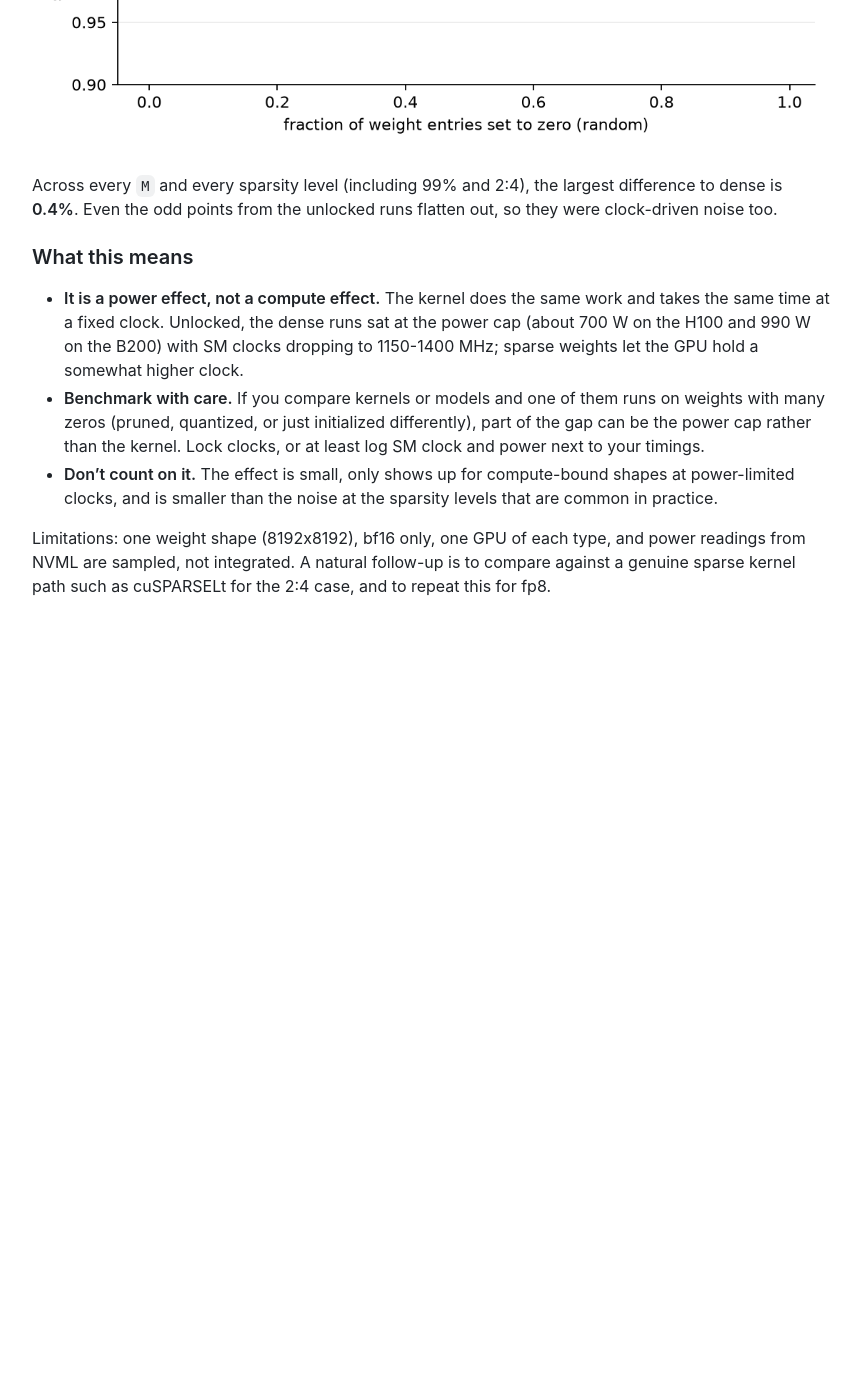
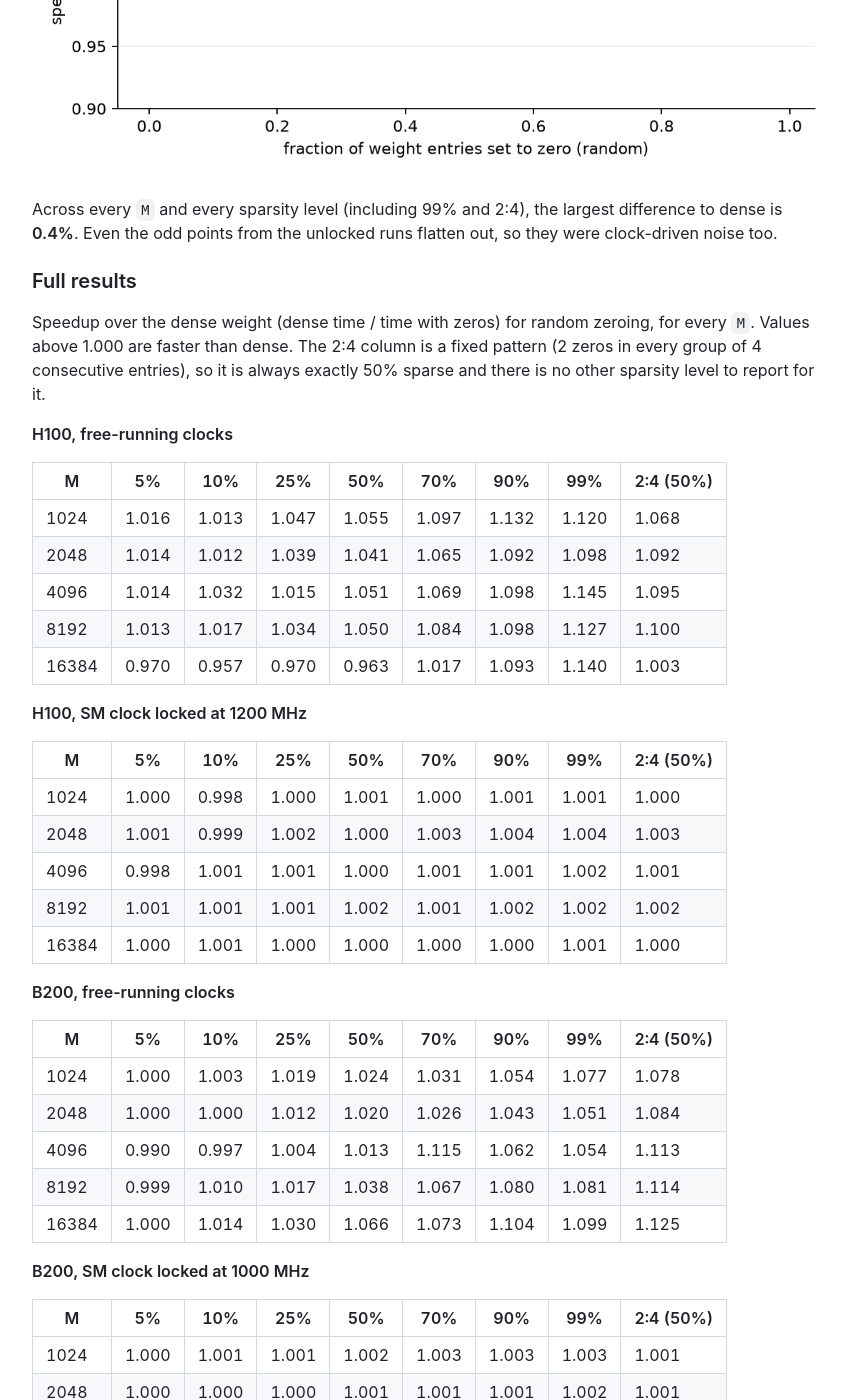
Before and after one commit to GeometricAGI/GeometricAGI.github.io, a Jekyll site: the page built from _posts/2026-10-02-sparse-matmul-speedup.md, in a window 1280 px wide and 1400 px high, scrolled down 3455 px. Shown: the whole window, without its empty margins (208-1069 px from the left). Built offline with Jekyll 4.4.1, drawn with Linux system fonts in a browser that asks for light colours; nearby versions of some CDN libraries; comment, search, counter and statistics services are not loaded; before the commit the page ends 4085 px from its top, so only the background shows below that; some of the changed text lies outside the part shown.

Commit message:
Add full per-M results tables and 2:4 note
Co-Authored-By: Claude Sonnet 5.5 <noreply@anthropic.com>

```diff
--- a/_posts/2026-10-02-sparse-matmul-speedup.md
+++ b/_posts/2026-10-02-sparse-matmul-speedup.md
@@ -22,7 +22,7 @@ _The code and raw results are available [here](https://github.com/GeometricAGI/b
 ### Setup
 
 - `x @ w` in bf16 with `w` of shape 8192x8192 and `x` of shape `M x 8192`, run with plain `torch.matmul` (cuBLAS). No sparse kernels are involved; the zeros are stored densely.
-- We zero a fraction of `w` (5%, 10%, 25%, 50%, 70%, 90%, 99%), either at random or by magnitude, and also test a 2:4 pattern (the 2 smallest of every 4 consecutive entries along the contraction dimension).
+- We zero a fraction of `w` (5%, 10%, 25%, 50%, 70%, 90%, 99%), either at random or by magnitude, and also test a 2:4 pattern (zero the 2 smallest of every 4 consecutive entries along the contraction dimension). 2:4 is a fixed pattern, so it is always exactly 50% sparse; it is the only pattern NVIDIA's sparse tensor cores accelerate.
 - Matmuls are captured in a CUDA graph and timed over replays. Every config is timed in 5 interleaved rounds (alternating order) and we report the median, so drift hits every config equally.
 - `M` is swept from 1024 to 16384. In an exploratory run on the H100 with smaller `M` (1, 16 and 128 rows) the matmul is memory-bound and sparsity made no difference (within 0.5%), so we start the published sweep at 1024.
 - We run each GPU twice: with free-running clocks, and with the SM clock locked (`nvidia-smi -lgc`) to a value the GPU can hold without hitting its power cap (1200 MHz on the H100, 1000 MHz on the B200).
@@ -62,6 +62,52 @@ Same sweep with the SM clock pinned (H100 at 1200 MHz, B200 at 1000 MHz), speedu
 
 Across every `M` and every sparsity level (including 99% and 2:4), the largest difference to dense is **0.4%**. Even the odd points from the unlocked runs flatten out, so they were clock-driven noise too.
 
+### Full results
+
+Speedup over the dense weight (dense time / time with zeros) for random zeroing, for every `M`. Values above 1.000 are faster than dense. The 2:4 column is a fixed pattern (2 zeros in every group of 4 consecutive entries), so it is always exactly 50% sparse and there is no other sparsity level to report for it.
+
+**H100, free-running clocks**
+
+| M | 5% | 10% | 25% | 50% | 70% | 90% | 99% | 2:4 (50%) |
+|---|---|---|---|---|---|---|---|---|
+| 1024 | 1.016 | 1.013 | 1.047 | 1.055 | 1.097 | 1.132 | 1.120 | 1.068 |
+| 2048 | 1.014 | 1.012 | 1.039 | 1.041 | 1.065 | 1.092 | 1.098 | 1.092 |
+| 4096 | 1.014 | 1.032 | 1.015 | 1.051 | 1.069 | 1.098 | 1.145 | 1.095 |
+| 8192 | 1.013 | 1.017 | 1.034 | 1.050 | 1.084 | 1.098 | 1.127 | 1.100 |
+| 16384 | 0.970 | 0.957 | 0.970 | 0.963 | 1.017 | 1.093 | 1.140 | 1.003 |
+
+**H100, SM clock locked at 1200 MHz**
+
+| M | 5% | 10% | 25% | 50% | 70% | 90% | 99% | 2:4 (50%) |
+|---|---|---|---|---|---|---|---|---|
+| 1024 | 1.000 | 0.998 | 1.000 | 1.001 | 1.000 | 1.001 | 1.001 | 1.000 |
+| 2048 | 1.001 | 0.999 | 1.002 | 1.000 | 1.003 | 1.004 | 1.004 | 1.003 |
+| 4096 | 0.998 | 1.001 | 1.001 | 1.000 | 1.001 | 1.001 | 1.002 | 1.001 |
+| 8192 | 1.001 | 1.001 | 1.001 | 1.002 | 1.001 | 1.002 | 1.002 | 1.002 |
+| 16384 | 1.000 | 1.001 | 1.000 | 1.000 | 1.000 | 1.000 | 1.001 | 1.000 |
+
+**B200, free-running clocks**
+
+| M | 5% | 10% | 25% | 50% | 70% | 90% | 99% | 2:4 (50%) |
+|---|---|---|---|---|---|---|---|---|
+| 1024 | 1.000 | 1.003 | 1.019 | 1.024 | 1.031 | 1.054 | 1.077 | 1.078 |
+| 2048 | 1.000 | 1.000 | 1.012 | 1.020 | 1.026 | 1.043 | 1.051 | 1.084 |
+| 4096 | 0.990 | 0.997 | 1.004 | 1.013 | 1.115 | 1.062 | 1.054 | 1.113 |
+| 8192 | 0.999 | 1.010 | 1.017 | 1.038 | 1.067 | 1.080 | 1.081 | 1.114 |
+| 16384 | 1.000 | 1.014 | 1.030 | 1.066 | 1.073 | 1.104 | 1.099 | 1.125 |
+
+**B200, SM clock locked at 1000 MHz**
+
+| M | 5% | 10% | 25% | 50% | 70% | 90% | 99% | 2:4 (50%) |
+|---|---|---|---|---|---|---|---|---|
+| 1024 | 1.000 | 1.001 | 1.001 | 1.002 | 1.003 | 1.003 | 1.003 | 1.001 |
+| 2048 | 1.000 | 1.000 | 1.000 | 1.001 | 1.001 | 1.001 | 1.002 | 1.001 |
+| 4096 | 1.000 | 1.000 | 1.001 | 1.002 | 1.002 | 1.001 | 1.001 | 1.001 |
+| 8192 | 1.000 | 1.000 | 1.000 | 1.001 | 1.001 | 1.001 | 1.000 | 1.001 |
+| 16384 | 1.000 | 1.000 | 1.000 | 1.001 | 1.002 | 1.001 | 1.001 | 1.001 |
+
+Magnitude-pruning results and raw timings, SM clocks and power samples are in [the repo](https://github.com/GeometricAGI/blog/tree/main/sparse-matmul-speedup/results).
+
 ### What this means
 
 - **It is a power effect, not a compute effect.** The kernel does the same work and takes the same time at a fixed clock. Unlocked, the dense runs sat at the power cap (about 700 W on the H100 and 990 W on the B200) with SM clocks dropping to 1150-1400 MHz; sparse weights let the GPU hold a somewhat higher clock.
```
